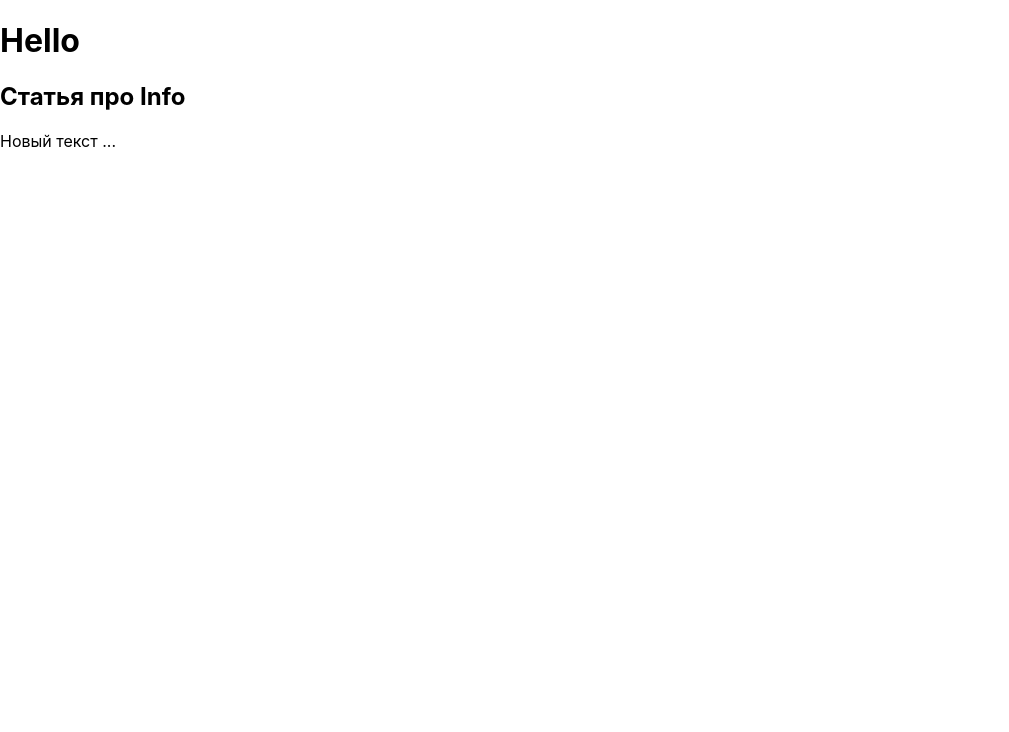
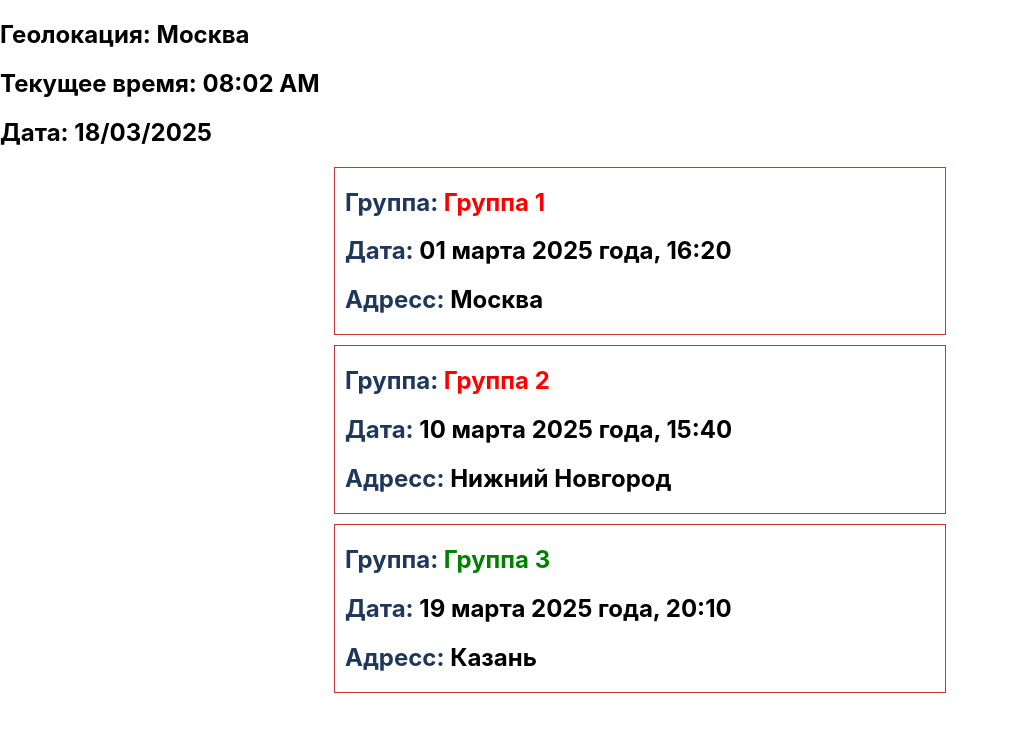
Before and after one commit to slansaf/ReactJS, a React (Create React App) app: page / in a window 1280 px wide. Shown: the top 732 px of the page, without its empty margins (0-1009 px from the left). Built offline with nearby package versions, Linux system fonts and the light colour scheme.

Commit message:
Completed the first homework assignment for the ReactJS course

```diff
--- a/src/App.js
+++ b/src/App.js
@@ -1,22 +1,22 @@
 import logo from './logo.svg';
 import './App.css';
+import Message from './components/Message';
+import CurrentTime from './components/CurrentTime';
+import EventCard from './components/EventCard';
 
 function App() {
   return (
     <div>
-      <h1> Hello </h1>
-      <Heading name="Info"/>
+      <Message name="Москва"/>
+      <CurrentTime />
+
+      <div>
+        <EventCard title="Группа 1" date="01 марта 2025 года, 16:20" location="Москва"/>
+        <EventCard title="Группа 2" date="10 марта 2025 года, 15:40" location="Нижний Новгород"/>
+        <EventCard title="Группа 3" date="19 марта 2025 года, 20:10" location="Казань" propsBoolean="false"/>
+      </div>
     </div>
   );
 }
 
-function Heading({name}) {
-  return(
-  <div>
-    <h2>Статья про {name}</h2>
-    <p>Новый текст ...</p>
-  </div>
-  )
-}
-
 export default App;
--- /dev/null
+++ b/src/components/CurrentTime.js
@@ -0,0 +1,11 @@
+function CurrentTime() {
+    const currentTime = new Date;
+    return (
+        <div className="Time">
+            <h2>Текущее время: {currentTime.toLocaleTimeString([], {hour: "2-digit", minute: "2-digit"})}</h2>
+            <h2>Дата: {currentTime.toLocaleDateString("en-GB")}</h2>
+        </div>
+     );
+}
+
+export default CurrentTime;
--- /dev/null
+++ b/src/components/EventCard.js
@@ -0,0 +1,14 @@
+import '../components/style/EventCard.css';
+
+function EventCard({title, date, location, propsBoolean}) {
+    return (
+        <div className = "eventCard">
+            <h2 style={{color: propsBoolean ? 'green' : 'red'}}><span className="eventCard__title">Группа: </span>{title}</h2>
+            <h2><span className="eventCard__date">Дата: </span>{date}</h2>
+            <h2><span className="eventCard__location">Адресс: </span>{location}</h2>
+
+        </div>
+     );
+}
+
+export default EventCard;
--- /dev/null
+++ b/src/components/Message.js
@@ -0,0 +1,9 @@
+function Message({name}) {
+    return(
+    <div>
+      <h2>Геолокация: {name}</h2>
+    </div>
+    )
+  }
+
+  export default Message;
--- /dev/null
+++ b/src/components/style/EventCard.css
@@ -0,0 +1,9 @@
+.eventCard {
+  border: 1px solid #c73535;
+  width: 600px;
+  margin: 10px auto;
+  padding-left: 10px;
+}
+.eventCard__title, .eventCard__date, .eventCard__location {
+  color: rgb(30, 56, 92);
+}/*# sourceMappingURL=EventCard.css.map */
--- /dev/null
+++ b/src/components/style/EventCard.min.css
@@ -0,0 +1 @@
+.eventCard{border:1px solid #c73535;width:600px;margin:10px auto;padding-left:10px}.eventCard__title,.eventCard__description,.eventCard__date{color:blue}
--- /dev/null
+++ b/src/components/style/EventCard.sass
@@ -0,0 +1,7 @@
+.eventCard
+    border: 1px solid #c73535
+    width: 600px
+    margin: 10px auto
+    padding-left: 10px
+    &__title, &__description, &__date
+        color: blue
```
Also changed, not shown: 1 other file (tests, documents, lock files or other folders).
